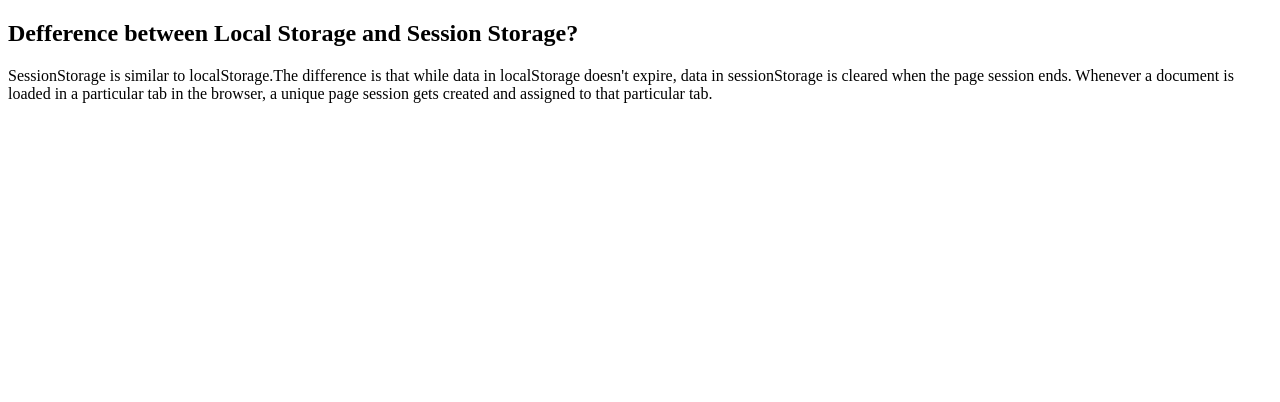
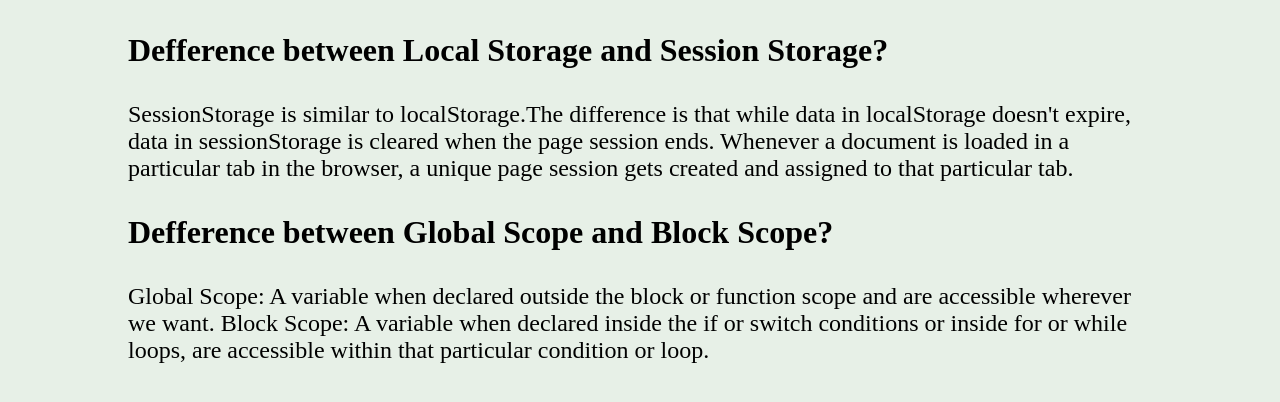
Before and after one commit to taninrahman21/typing-speed-cheak, a plain HTML site: page blog.html in a window 1280 px wide. Drawn offline with Linux system fonts and the light colour scheme.

Commit message:
add second question and some style

```diff
--- a/blog.html
+++ b/blog.html
@@ -5,12 +5,35 @@
   <meta http-equiv="X-UA-Compatible" content="IE=edge">
   <meta name="viewport" content="width=device-width, initial-scale=1.0">
   <title>Blogs</title>
+  <style>
+    body{
+      margin: 0;
+      padding: 0;
+      background: rgb(231, 240, 231);
+      font-family:'Times New Roman', Times, serif;
+    }
+    .blog-section{
+      width: 80%;
+      display: block;
+      margin: 0 auto;
+    }
+    h1{
+      font-size: 2rem;
+    }
+    p{
+      font-size: 1.5rem;
+    }
+  </style>
 </head>
 <body>
-  <section>
-    <article>
-      <h2>Defference between Local Storage and Session Storage?</h2>
+  <section class="blog-section">
+    <article class="blog">
+      <h1>Defference between Local Storage and Session Storage?</h1>
       <p>SessionStorage is similar to localStorage.The difference is that while data in localStorage doesn't expire, data in sessionStorage is cleared when the page session ends. Whenever a document is loaded in a particular tab in the browser, a unique page session gets created and assigned to that particular tab.</p>
+    </article>
+    <article class="blog">
+      <h1>Defference between Global Scope and Block Scope?</h1>
+      <p>Global Scope: A variable when declared outside the block or function scope and are accessible wherever we want. Block Scope: A variable when declared inside the if or switch conditions or inside for or while loops, are accessible within that particular condition or loop.</p>
     </article>
   </section>
 </body>
```
